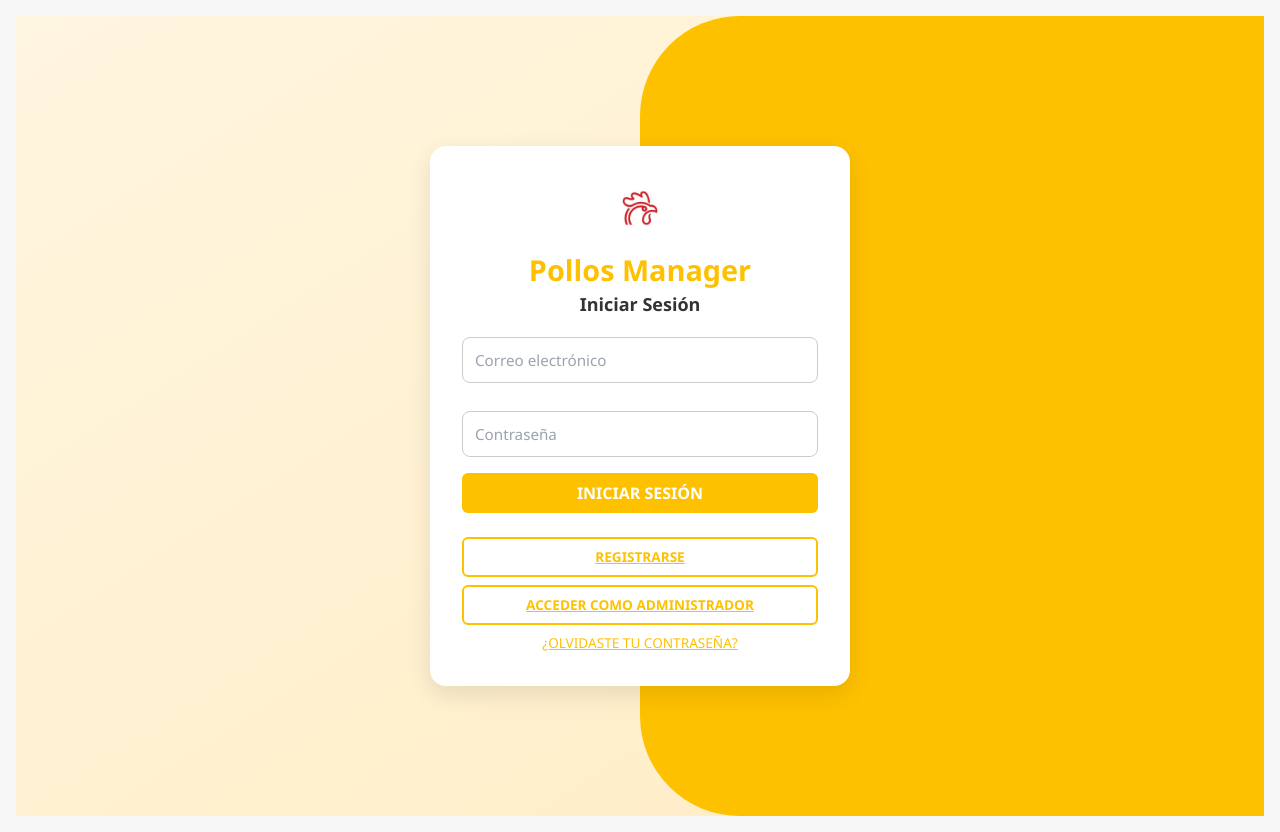
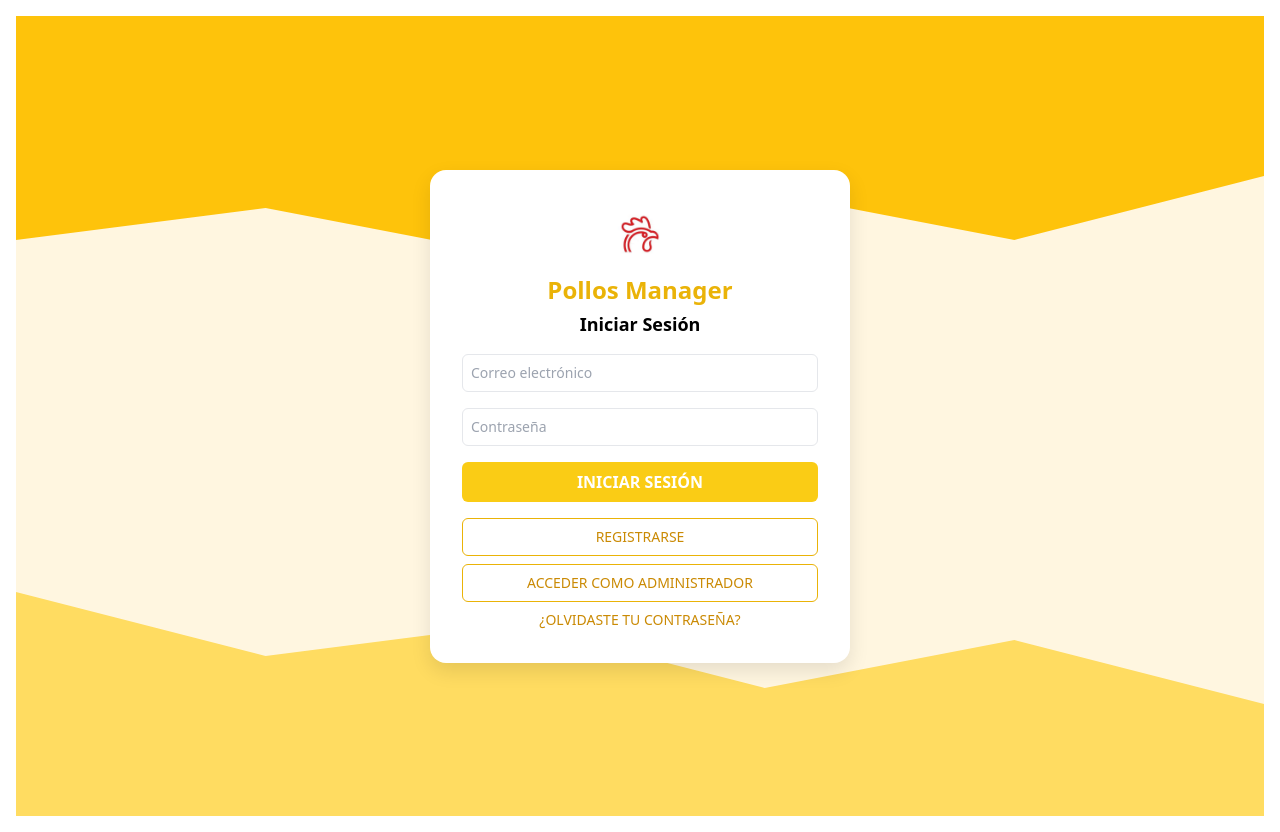
Before and after one commit to geovanni143/pollos-manager, a React (Create React App) app in the folder frontend/: page /login in a window 1280 px wide. Built offline with nearby package versions, Linux system fonts and the light colour scheme.

Commit message:
Estilo de fondo para movil y escritorio

```diff
--- a/frontend/src/pages/Login.css
+++ b/frontend/src/pages/Login.css
@@ -1,132 +1,71 @@
-/* Base */
-body {
-    margin: 0;
-    font-family: 'Segoe UI', sans-serif;
-    background: #f7f7f7;
-  }
-
-  /* Layout general */
-  .min-h-screen {
-    background: linear-gradient(to bottom right, #FFF6E0, #FFECC2);
+/* Fondo principal con ondas tipo splash */
+.min-h-screen {
+    position: relative;
     min-height: 100vh;
     display: flex;
     justify-content: center;
     align-items: center;
     padding: 2rem;
-    position: relative;
+    background: #FFF6E0;
     overflow: hidden;
+    z-index: 1;
   }
 
-  /* Columna derecha simulada */
+  /* Onda superior */
   .min-h-screen::before {
     content: "";
     position: absolute;
-    right: 0;
     top: 0;
-    width: 50%;
-    height: 100%;
-    background: #FEC100;
-    border-top-left-radius: 100px;
-    border-bottom-left-radius: 100px;
+    left: 0;
+    width: 100%;
+    height: 40%;
+    background-color: #FEC100;
+    clip-path: polygon(0 0, 0 70%, 20% 60%, 40% 75%, 60% 55%, 80% 70%, 100% 50%, 100% 0);
     z-index: 0;
-    transition: all 0.3s ease-in-out;
+    opacity: 0.95;
   }
 
-  /* Tarjeta login */
+  /* Onda inferior */
+  .min-h-screen::after {
+    content: "";
+    position: absolute;
+    bottom: 0;
+    left: 0;
+    width: 100%;
+    height: 40%;
+    background-color: #FFD84C;
+    clip-path: polygon(0 100%, 0 30%, 20% 50%, 40% 40%, 60% 60%, 80% 45%, 100% 65%, 100% 100%);
+    z-index: 0;
+    opacity: 0.85;
+  }
+
+  /* Tarjeta blanca encima de las ondas */
   .bg-white {
     background-color: white !important;
     border-radius: 1rem;
-    box-shadow: 0 8px 25px rgba(0, 0, 0, 0.1);
+    padding: 2rem;
     max-width: 420px;
     width: 100%;
-    padding: 2rem;
     text-align: center;
-    z-index: 1;
+    box-shadow: 0 8px 20px rgba(0, 0, 0, 0.1);
+    z-index: 2;
     position: relative;
   }
 
-  /* Logo */
-  .bg-white img {
-    width: 60px;
-    height: 60px;
-    margin-bottom: 1rem;
-  }
-
-  /* Título */
-  .text-yellow-500 {
-    color: #FEC100 !important;
-    font-size: 1.8rem;
-    font-weight: 800;
-  }
-
-  /* Subtítulo */
-  .text-lg {
-    color: #333 !important;
-    font-weight: 600;
-    margin-bottom: 1.2rem;
-  }
-
-  /* Inputs */
-  input[type="email"],
-  input[type="password"] {
-    width: 100%;
-    padding: 0.75rem;
-    border: 1px solid #ccc;
-    border-radius: 0.5rem;
-    font-size: 0.95rem;
-    margin-bottom: 0.75rem;
-    box-sizing: border-box;
-  }
-
-  /* Botón principal */
-  .bg-yellow-400 {
-    background-color: #FEC100 !important;
-    color: white !important;
-    font-weight: 700 !important;
-    transition: background 0.3s ease;
-  }
-
-  .bg-yellow-400:hover {
-    background-color: #FFD84C !important;
-  }
-
-  /* Botones secundarios */
-  .border-yellow-500 {
-    background-color: white !important;
-    border: 2px solid #FEC100 !important;
-    color: #FEC100 !important;
-    font-weight: 600 !important;
-    margin-top: 0.5rem;
-    transition: background 0.3s ease;
-  }
-
-  .border-yellow-500:hover {
-    background-color: #FFF4CC !important;
-  }
-
-  /* Enlace olvidar contraseña */
-  .text-yellow-600 {
-    color: #FEC100 !important;
-    font-size: 0.85rem;
-    text-decoration: underline !important;
-    cursor: pointer;
-    border: none;
-    background: none;
-  }
-
-  .text-yellow-600:hover {
-    color: #C28E00 !important;
-  }
-
-  /* ✅ RESPONSIVE MÓVIL */
+  /* Mobile ajuste para evitar que las ondas se corten o superpongan */
   @media (max-width: 768px) {
-    .min-h-screen {
-      padding: 1.25rem;
-      background: linear-gradient(to bottom right, #FFF6E0, #FFECC2);
+    .min-h-screen::before {
+      height: 30%;
+      clip-path: polygon(0 0, 0 60%, 25% 55%, 50% 65%, 75% 45%, 100% 60%, 100% 0);
     }
 
-    .min-h-screen::before {
-      display: none; /* Elimina la mitad derecha amarilla */
+    .min-h-screen::after {
+      height: 30%;
+      clip-path: polygon(0 100%, 0 40%, 25% 50%, 50% 45%, 75% 55%, 100% 40%, 100% 100%);
+    }
+
+    .min-h-screen {
+      padding: 1rem;
     }
 
     .bg-white {
```
